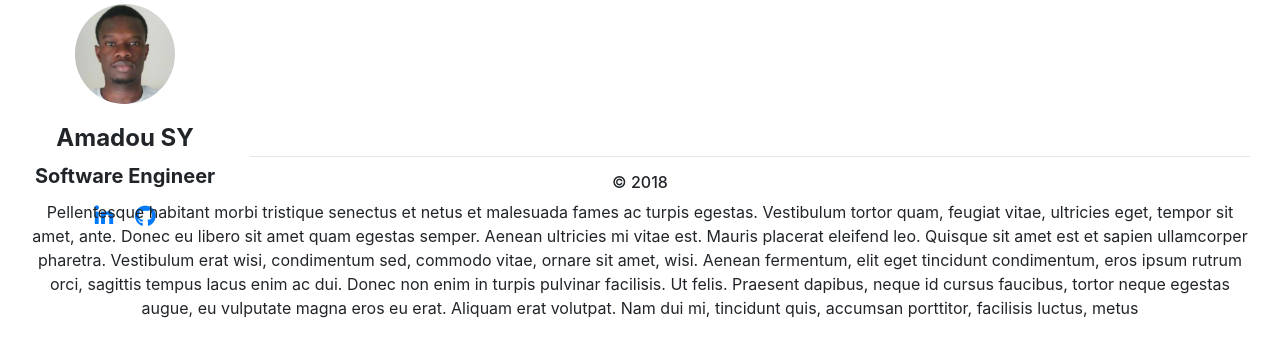
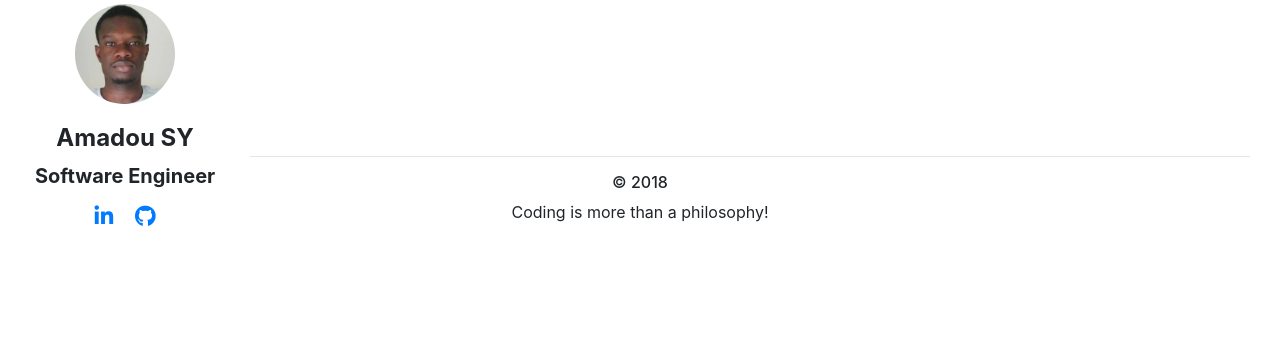
Before and after one commit to amadousysada/myblog, a Django app: page / in a window 1280 px wide. Shown: the part 139-496 px from the top of the page. Run offline with Django 3.2, Linux system fonts and the light colour scheme; data comes from the database, SQL or seed files in the repository; parts of the project's set-up code (start-up, migrations or seed data) failed here and were passed over; some libraries are stand-ins or nearby versions.

Commit message:
update about page

```diff
--- a/templates/base.html
+++ b/templates/base.html
@@ -141,7 +141,7 @@
     <div class="row">
         <div class="col text-center">
             <h6>© 2018</h6>
-            <p>Pellentesque habitant morbi tristique senectus et netus et malesuada fames ac turpis egestas. Vestibulum tortor quam, feugiat vitae, ultricies eget, tempor sit amet, ante. Donec eu libero sit amet quam egestas semper. Aenean ultricies mi vitae est. Mauris placerat eleifend leo. Quisque sit amet est et sapien ullamcorper pharetra. Vestibulum erat wisi, condimentum sed, commodo vitae, ornare sit amet, wisi. Aenean fermentum, elit eget tincidunt condimentum, eros ipsum rutrum orci, sagittis tempus lacus enim ac dui. Donec non enim in turpis pulvinar facilisis. Ut felis. Praesent dapibus, neque id cursus faucibus, tortor neque egestas augue, eu vulputate magna eros eu erat. Aliquam erat volutpat. Nam dui mi, tincidunt quis, accumsan porttitor, facilisis luctus, metus</p>
+            <p>Coding is more than a philosophy!</p>
         </div>
     </div>
 </footer>
```
